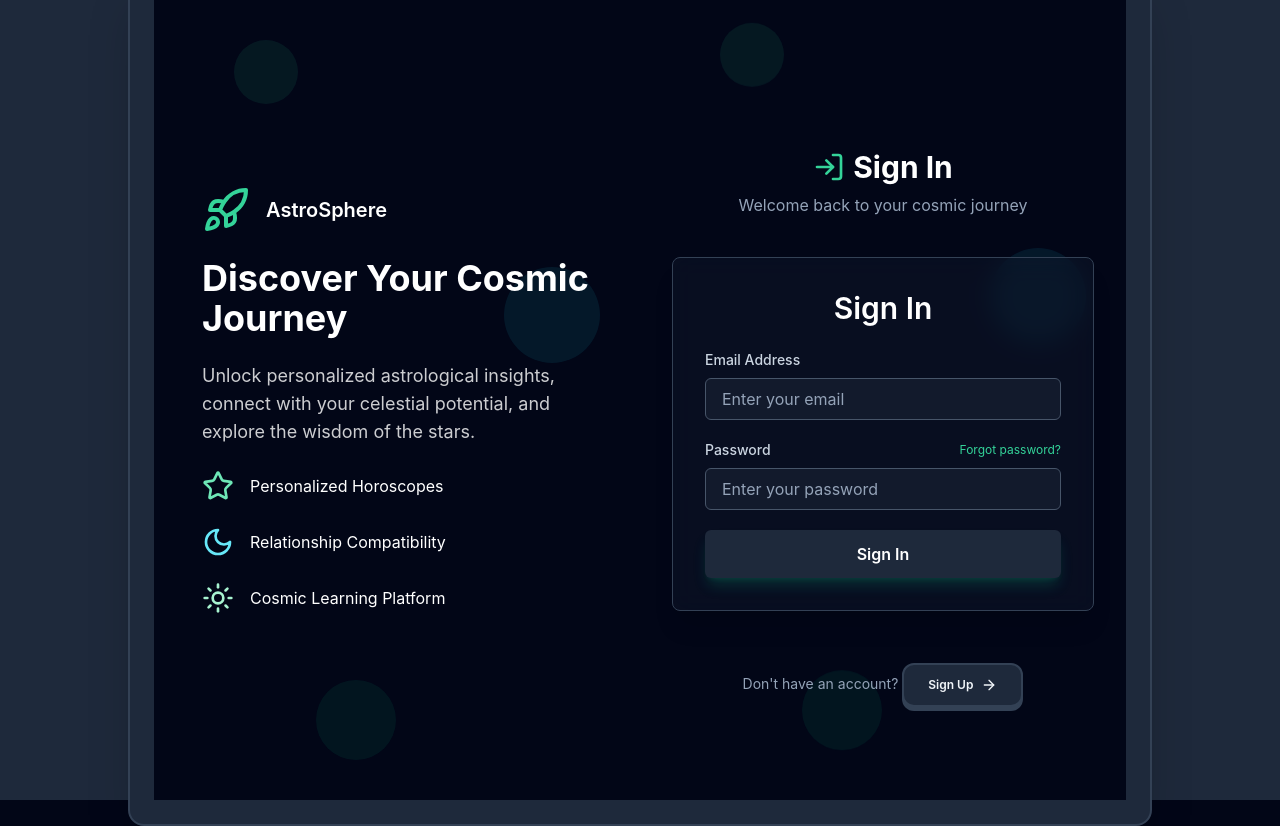
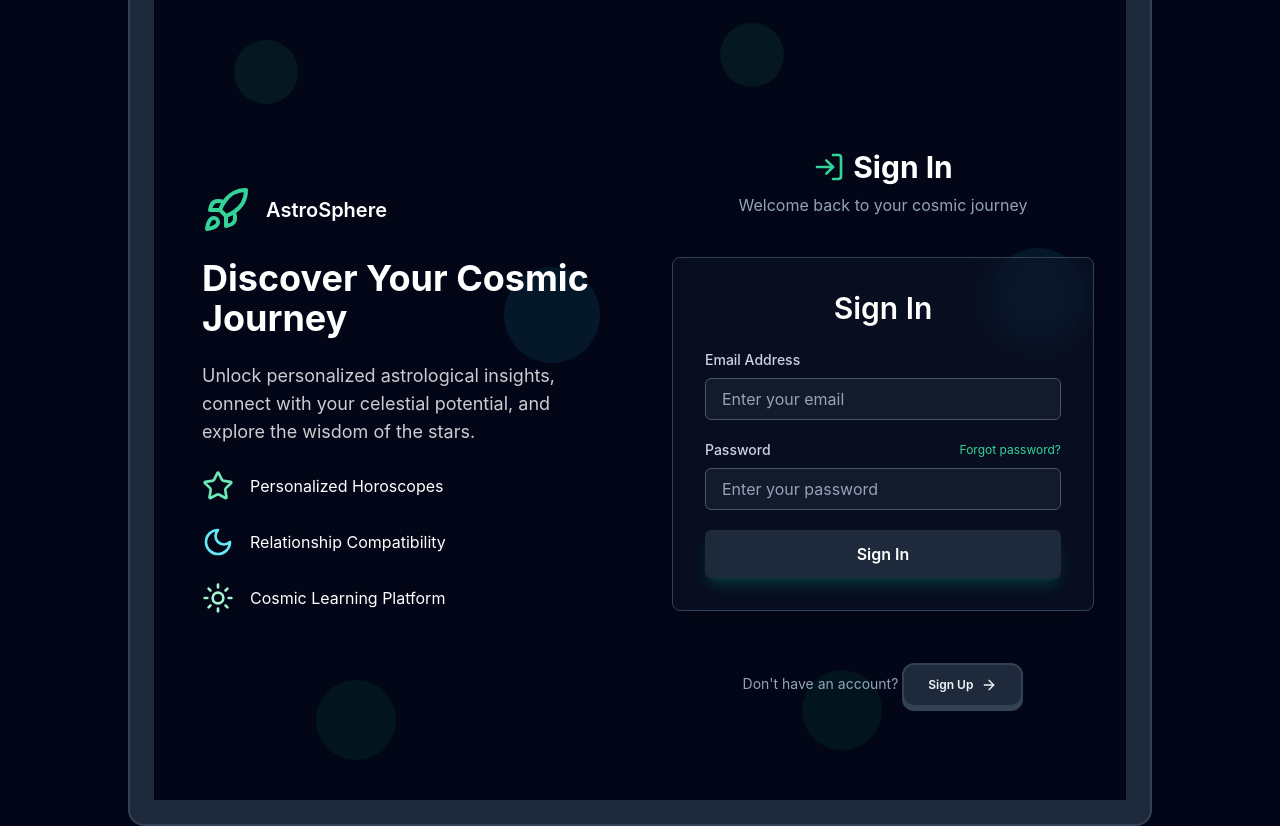
Before and after one commit to M-ayank2005/Astrosphere, a Next.js app: page /loginPage in a window 1280 px wide. Built offline with nearby package versions, Linux system fonts and the light colour scheme.

Commit message:
fixed ui of login page

```diff
--- a/src/app/loginPage/page.js
+++ b/src/app/loginPage/page.js
@@ -25,8 +25,8 @@ function Page() {
   };
 
   return (
-    <div className="flex items-center justify-center h-screen w-full bg-gradient-to-r from-blue-600/20 via-blue-500/20 to-blue-600/20 backdrop-blur-sm">
-      <div className="w-full max-w-5xl glass-effect rounded-3xl shadow-2xl overflow-hidden grid md:grid-cols-2 border border-slate-800">
+    <div className="flex items-center justify-center h-screen w-full bg-slate-950 backdrop-blur-sm">
+      <div className="w-full max-w-5xl glass-effect rounded-3xl shadow-2xl overflow-hidden grid md:grid-cols-2 ">
         {/* Left Side - Cosmic Background */}
         <div className="hidden md:flex flex-col justify-center p-12 text-white relative overflow-hidden bg-slate-950">
           <div className="absolute top-0 left-0 w-full h-full opacity-30">
```
